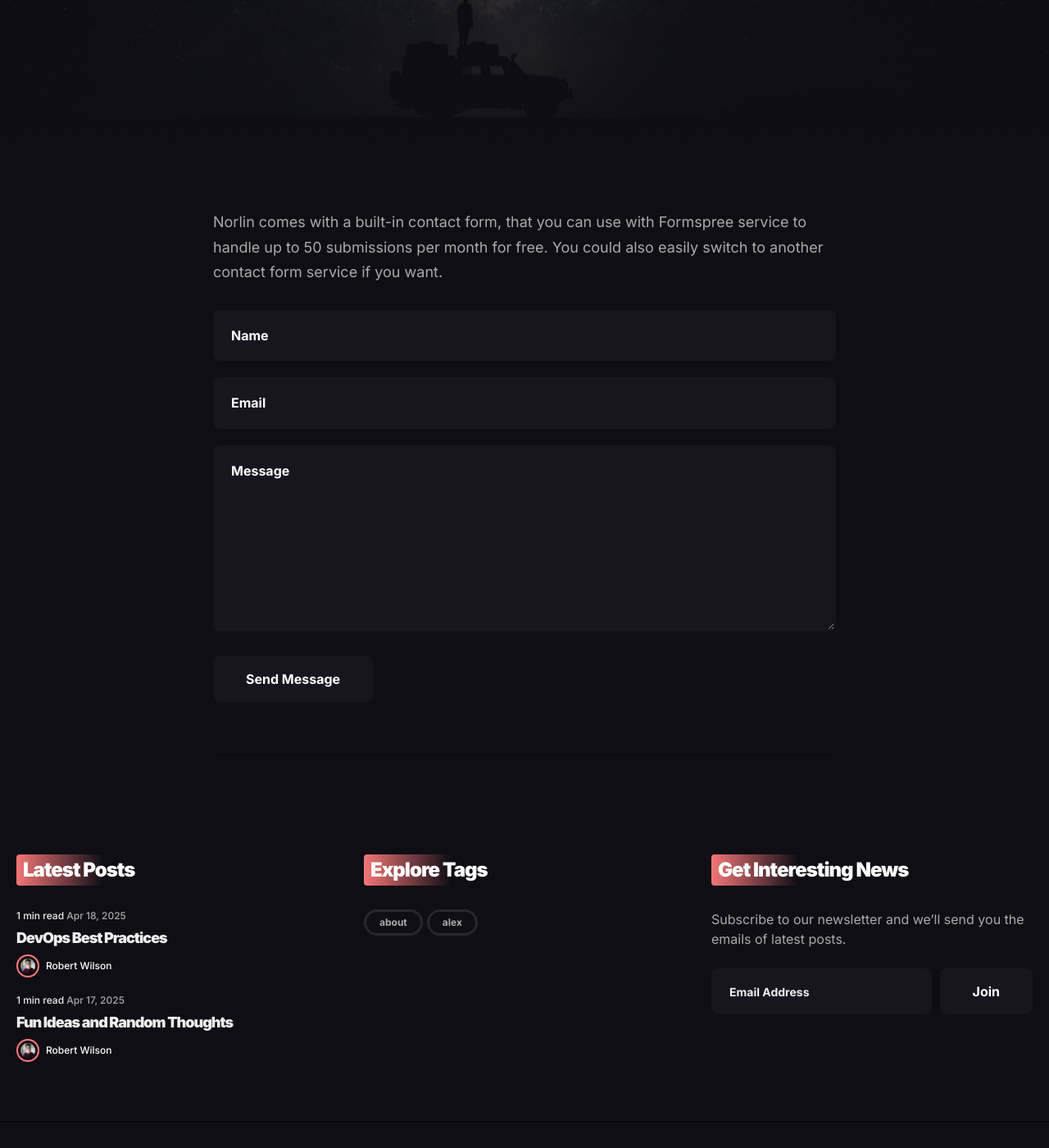
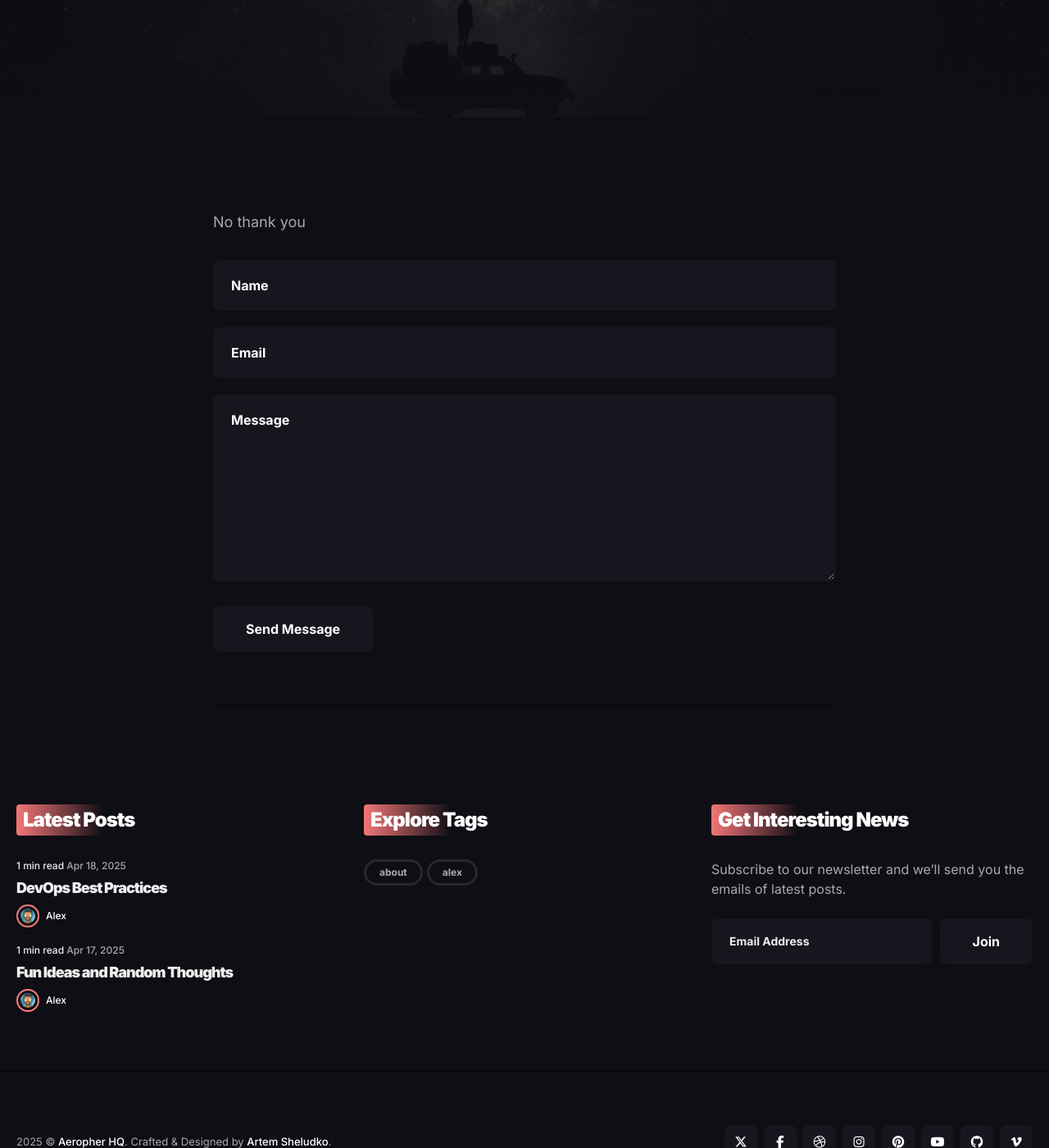
Before and after one commit to Aeropher/aeropher.github.io, a Jekyll site: the page built from _pages/contact.html, in a window 1280 px wide and 1400 px high, scrolled down 440 px. Shown: the whole window at 82% size. Built offline with Jekyll 4.4.1, drawn with Linux system fonts in a browser that asks for light colours.

```diff
--- a/_data/settings.yml
+++ b/_data/settings.yml
@@ -22,23 +22,24 @@
 #-------------------------------
 # Author Settings
 author:
-  name: Robert Wilson
-  avatar: '/images/15.jpg'
+  name: Alex
+  avatar: '/images/HeadshotCartoon.jpg'
 
 
 #-------------------------------
 # Hero Settings
 hero:
-  title: Robert Wilson
-  description: Thoughts, stories and ideas.
+  title: Aeropher
+  description: Is this what the inside of my head looks like???
   image: '/images/01.jpg'
 
 
 #-------------------------------
 # Contact Settings
 contact:
-  email: your@email.com # Add your email for contact form
-  description: Norlin comes with a built-in contact form, that you can use with Formspree service to handle up to 50 submissions per month for free. You could also easily switch to another contact form service if you want. # Add a description of your form
+  email: pleaseno@email.com # Add your email for contact form
+  description: "No thank you"
+  #Norlin comes with a built-in contact form, that you can use with Formspree service to handle up to 50 submissions per month for free. You could also easily switch to another contact form service if you want. # Add a description of your form
 
 # NOTE
 # Norlin theme comes with a contact form built-in. You can use this form with Formspree (https://formspree.io/) service and get up to 50 submissions for free. Also, you can easily switch to another service if you want.
--- a/_pages/about2.md
+++ b/_pages/about2.md
@@ -5,7 +5,7 @@
 image: '/images/60.jpg'
 ---
 
-Hi, my name is Robert Wilson. Sin tantum modo ad indicia veteris memoriae virtute cognoscenda, curiosorum. Haec et tu ita posuisti, et verba vestra sunt. Idemne potest esse dies saepius, qui semel fuit? Ampulla enim sit necne sit, quis non iure optimo irrideatur, si laboret? Ego vero volo in virtute vim esse quam maximam. Serpere genere anguiculos, nare anaticulas, evolare merulas, cornibus uti videmus boves, nepas aculeis. Conferam tecum, quam cuique verso rem subicias; Si longus, levis. Neque enim disputari sine reprehensione nec cum iracundia aut pertinacia recte disputari disseretur inter.
+Hi, my name is Alex. Sin tantum modo ad indicia veteris memoriae virtute cognoscenda, curiosorum. Haec et tu ita posuisti, et verba vestra sunt. Idemne potest esse dies saepius, qui semel fuit? Ampulla enim sit necne sit, quis non iure optimo irrideatur, si laboret? Ego vero volo in virtute vim esse quam maximam. Serpere genere anguiculos, nare anaticulas, evolare merulas, cornibus uti videmus boves, nepas aculeis. Conferam tecum, quam cuique verso rem subicias; Si longus, levis. Neque enim disputari sine reprehensione nec cum iracundia aut pertinacia recte disputari disseretur inter.
 
 ![Time to think]({{site.baseurl}}/images/501.jpg)
 *Minimalism / [Unsplash](https://unsplash.com/)*
```
Also changed, not shown: images/HeadshotCartoon.jpg (added).
